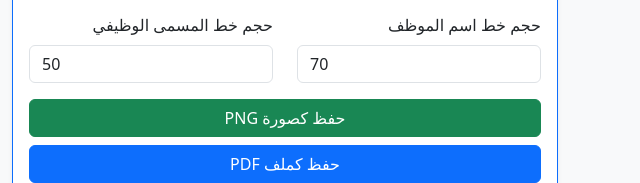
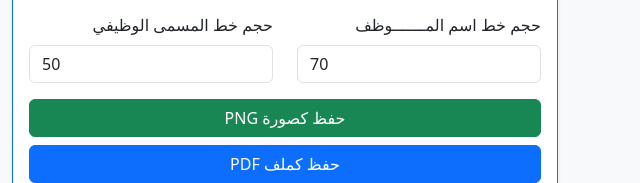
Before and after one commit to Devedmecheel/Invitation-maker, a plain HTML site: page index.html in a window 1280 px wide. Shown: the part 246-429 px from the top of the page, 640-1280 px from the left. Drawn offline with nearby package versions, Linux system fonts and the light colour scheme.

Commit message:
modified:   index.html

```diff
--- a/index.html
+++ b/index.html
@@ -68,7 +68,7 @@
               <!-- مدخلات ضبط حجم النصوص -->
               <div class="row">
                 <div class="col mb-3">
-                  <label for="employeeFontSize" class="form-label">حجم خط اسم الموظف</label>
+                  <label for="employeeFontSize" class="form-label">حجم خط اسم المـــــــوظف</label>
                   <input type="number" id="employeeFontSize" class="form-control" placeholder="70" value="70">
                 </div>
                 <div class="col mb-3">
```
